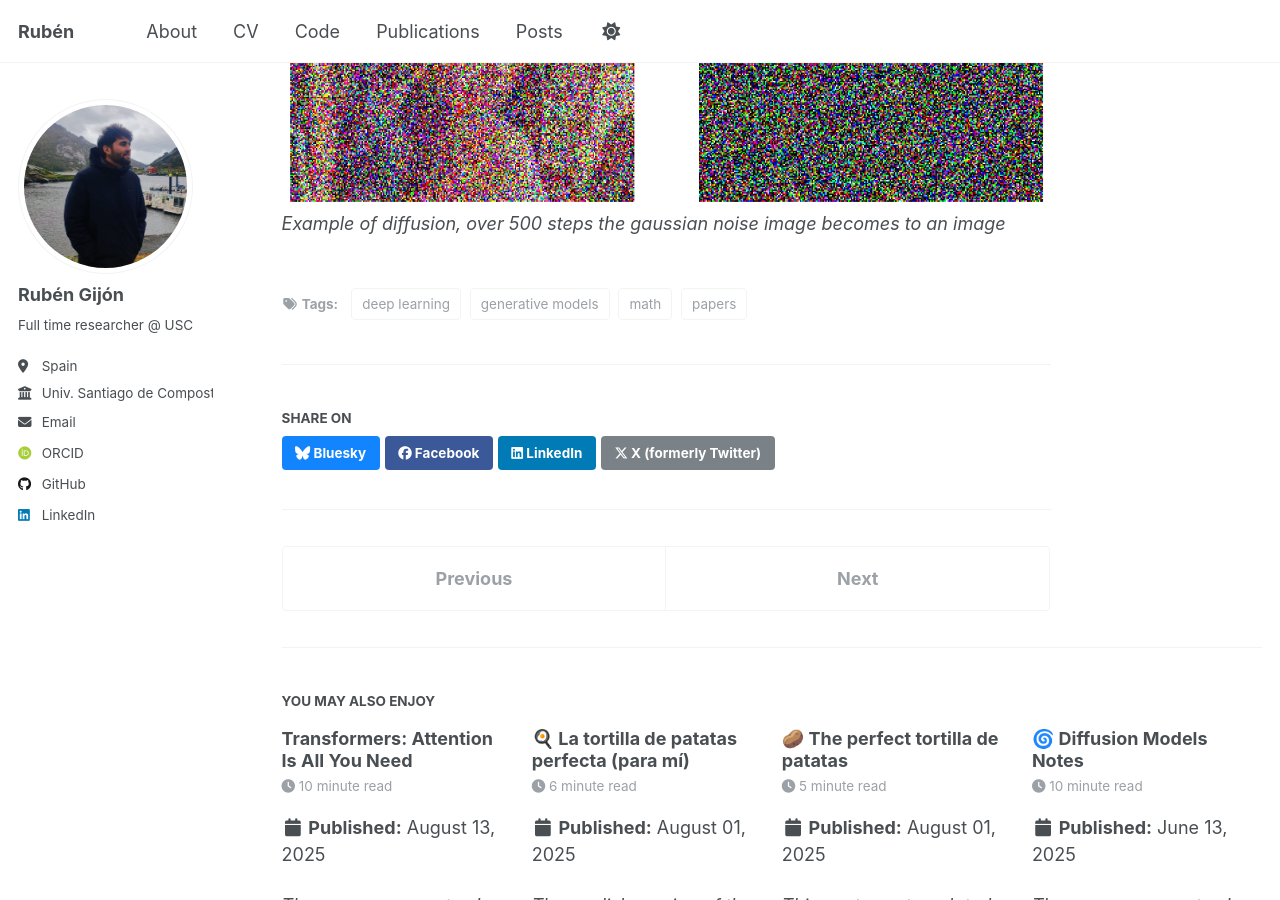
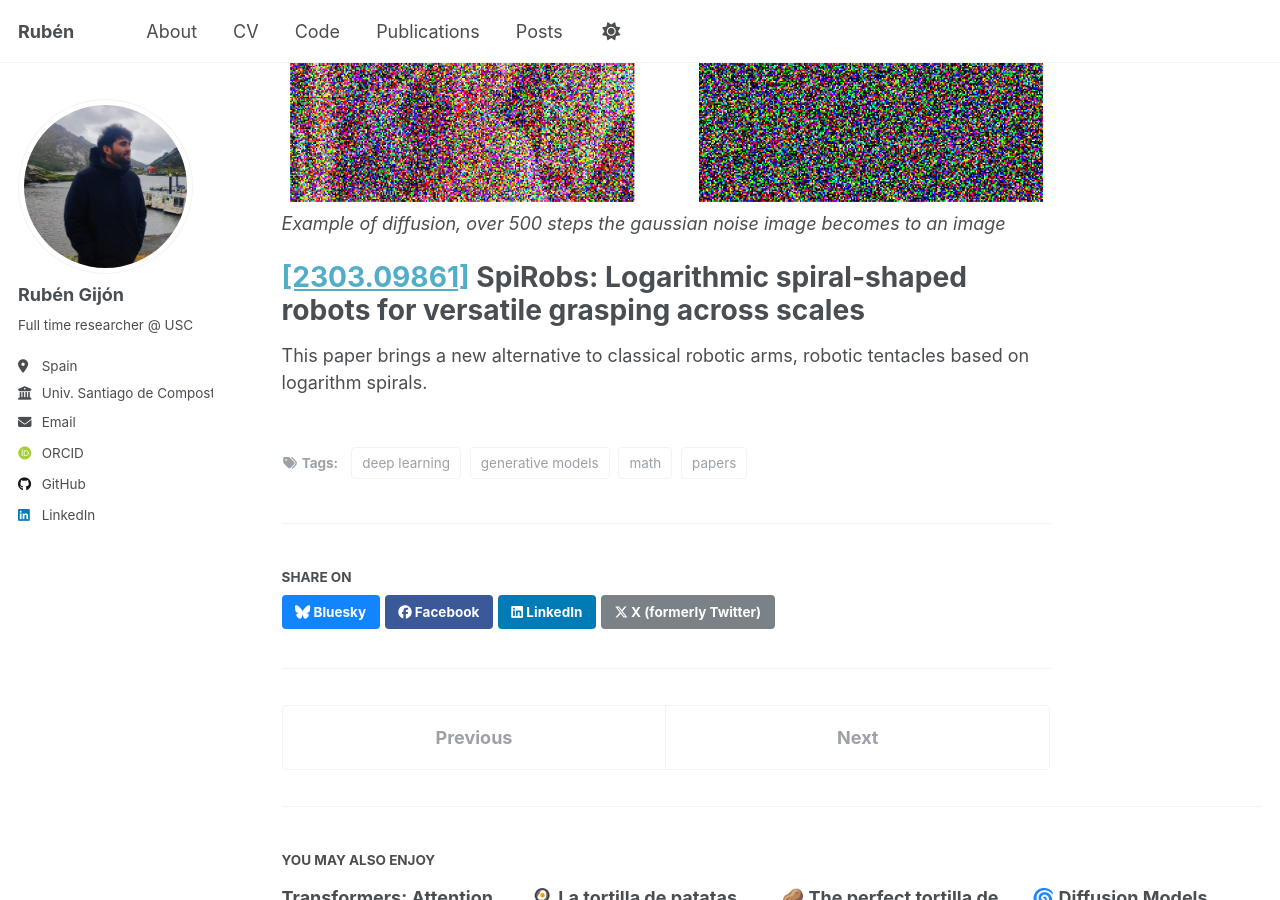
Before and after one commit to rubzip/rubzip.github.io, a Jekyll site: the page built from _posts/2025-08-01-paper-compilation.md, in a window 1280 px wide and 900 px high, scrolled down 1968 px. Built offline with Jekyll 4.4.1, drawn with Linux system fonts in a browser that asks for light colours; some web fonts are replaced; a script that is not in the unit is left out.

Commit message:
Update 2025-08-01-paper-compilation.md

```diff
--- a/_posts/2025-08-01-paper-compilation.md
+++ b/_posts/2025-08-01-paper-compilation.md
@@ -34,3 +34,7 @@ The paper has a strong mathematical background, I have a [blog entry with notes
 
 ![Example of diffusion](/images/diffusion/diffusion_subplots.png)
 *Example of diffusion, over 500 steps the gaussian noise image becomes to an image*
+
+# [[2303.09861]](https://arxiv.org/abs/2303.09861) SpiRobs: Logarithmic spiral-shaped robots for versatile grasping across scales
+
+This paper brings a new alternative to classical robotic arms, robotic tentacles based on logarithm spirals.
```
